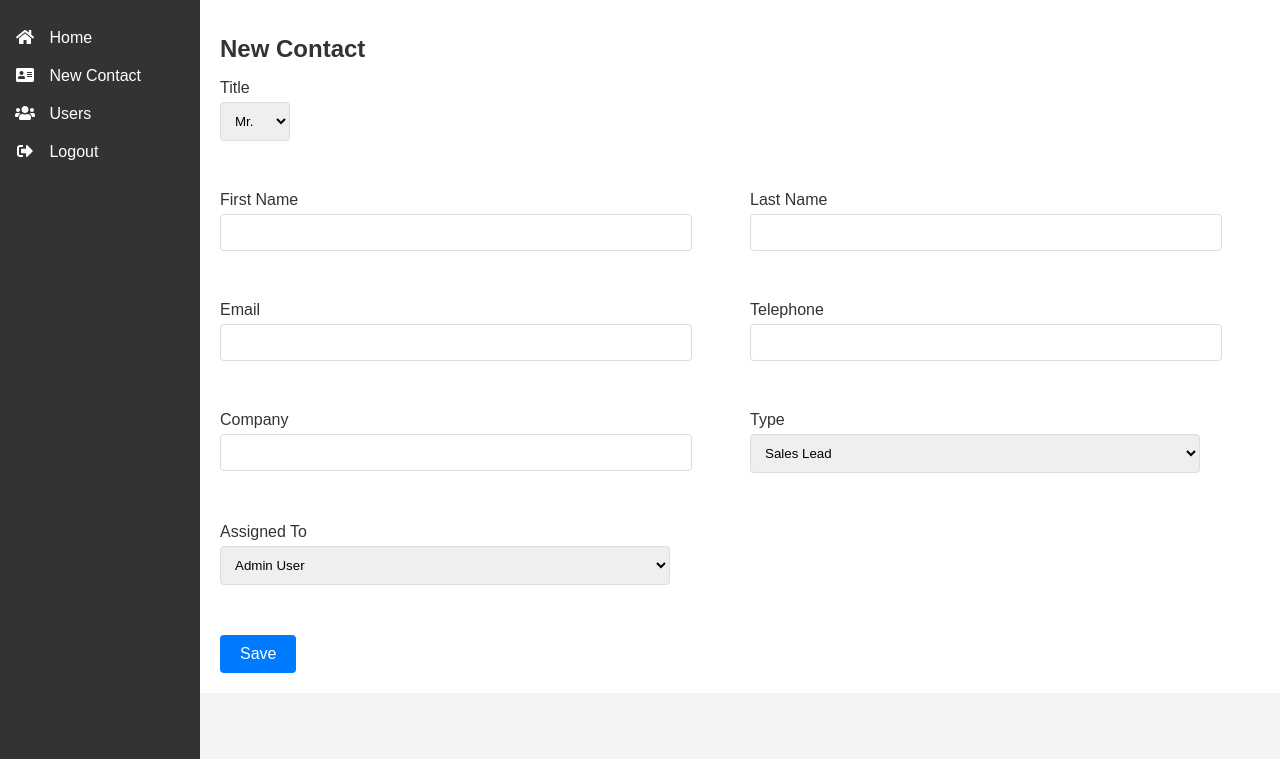
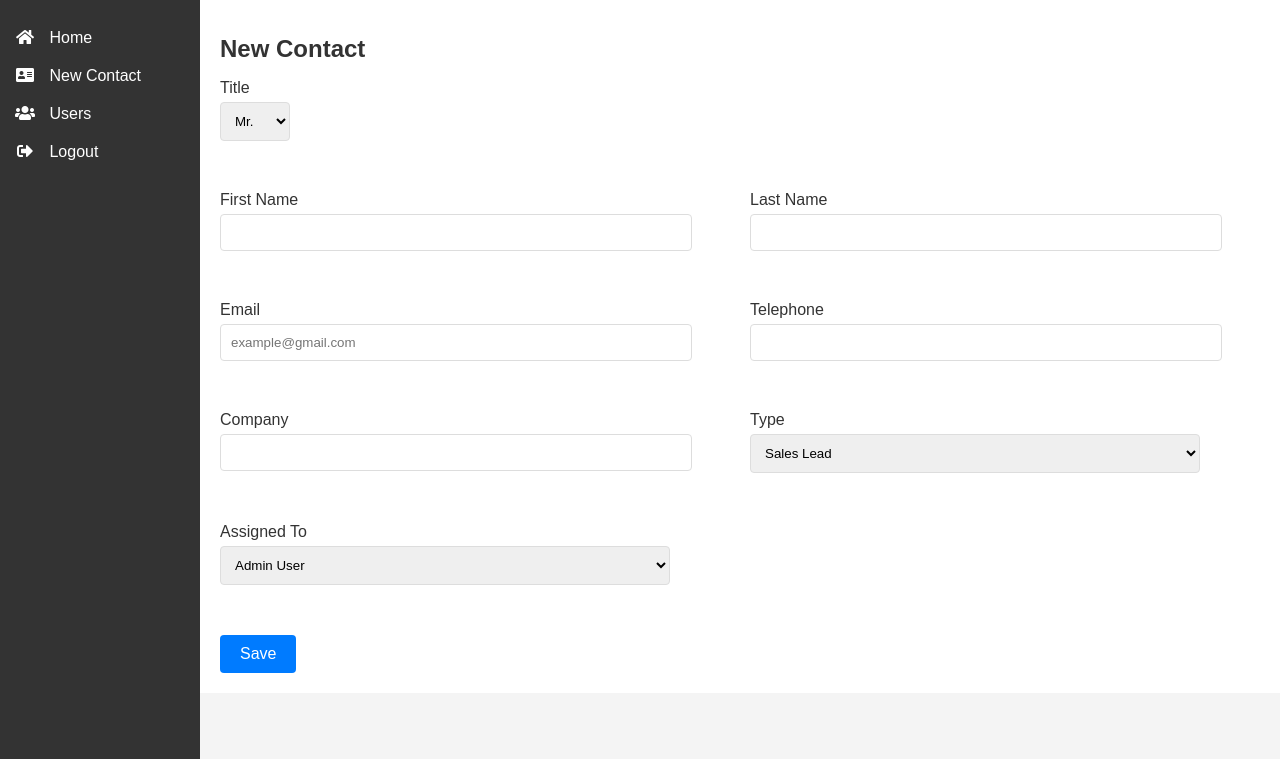
Before and after one commit to AS-Coope/info2180-project2, a PHP site: page /new_contact.php in a window 1280 px wide. Shown: the part 41-800 px from the top of the page. Run offline with PHP 8.4, Linux system fonts and the light colour scheme; a user stored in the database is signed in; data comes from the database, SQL or seed files in the repository.

Commit message:
Add title and placeholder to company and email elements, respectively

```diff
--- a/new_contact.php
+++ b/new_contact.php
@@ -61,7 +61,7 @@ if (!isset($_SESSION['id'])) {
                 <!-- Email -->
                 <div class="form-group">
                     <label for="email">Email</label>
-                    <input type="email" id="email" name="email" required>
+                    <input type="email" id="email" name="email" placeholder="example@gmail.com" required>
                 </div>
                 <!-- Telephone -->
                 <div class="form-group">
@@ -71,7 +71,7 @@ if (!isset($_SESSION['id'])) {
                 <!-- Company -->
                 <div class="form-group">
                     <label for="company">Company</label>
-                    <input type="text" id="company" name="company" required>
+                    <input type="text" id="company" name="company" required title="Enter company name">
                 </div>
                 <!-- Type -->
                 <div class="form-group">
```
